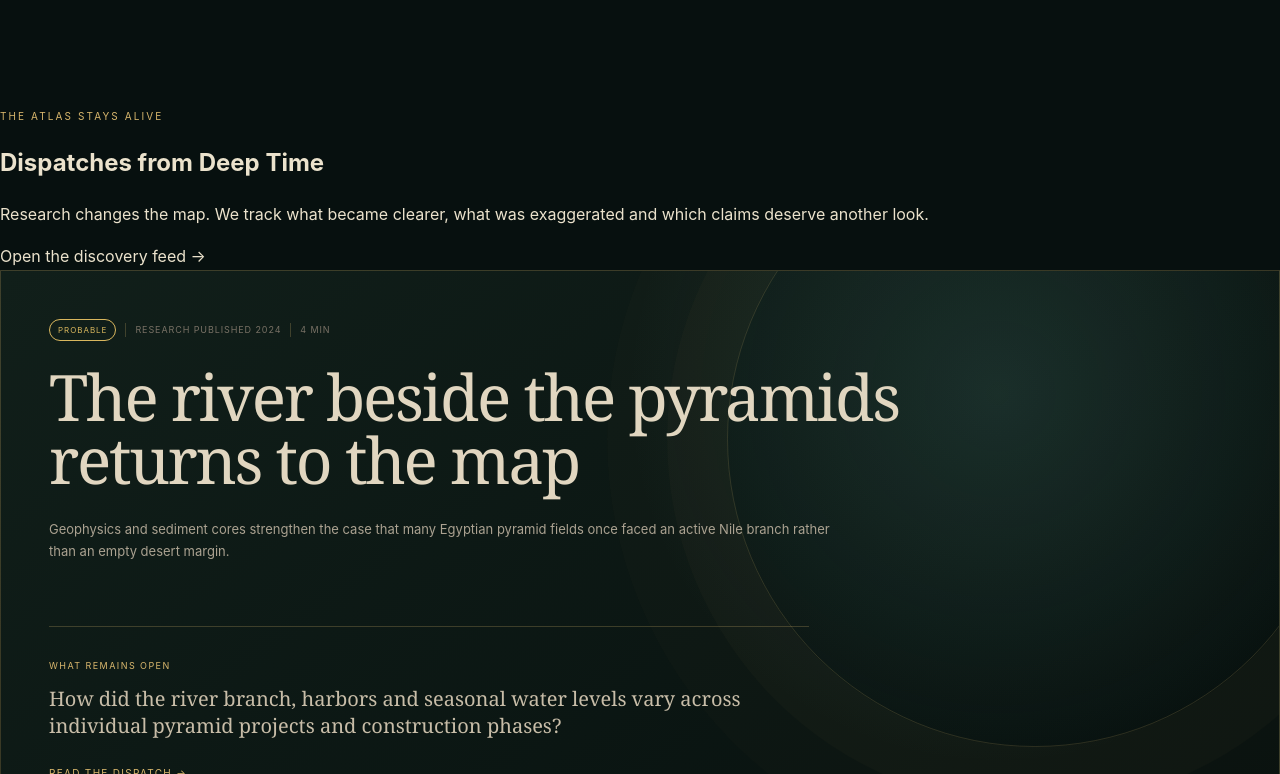
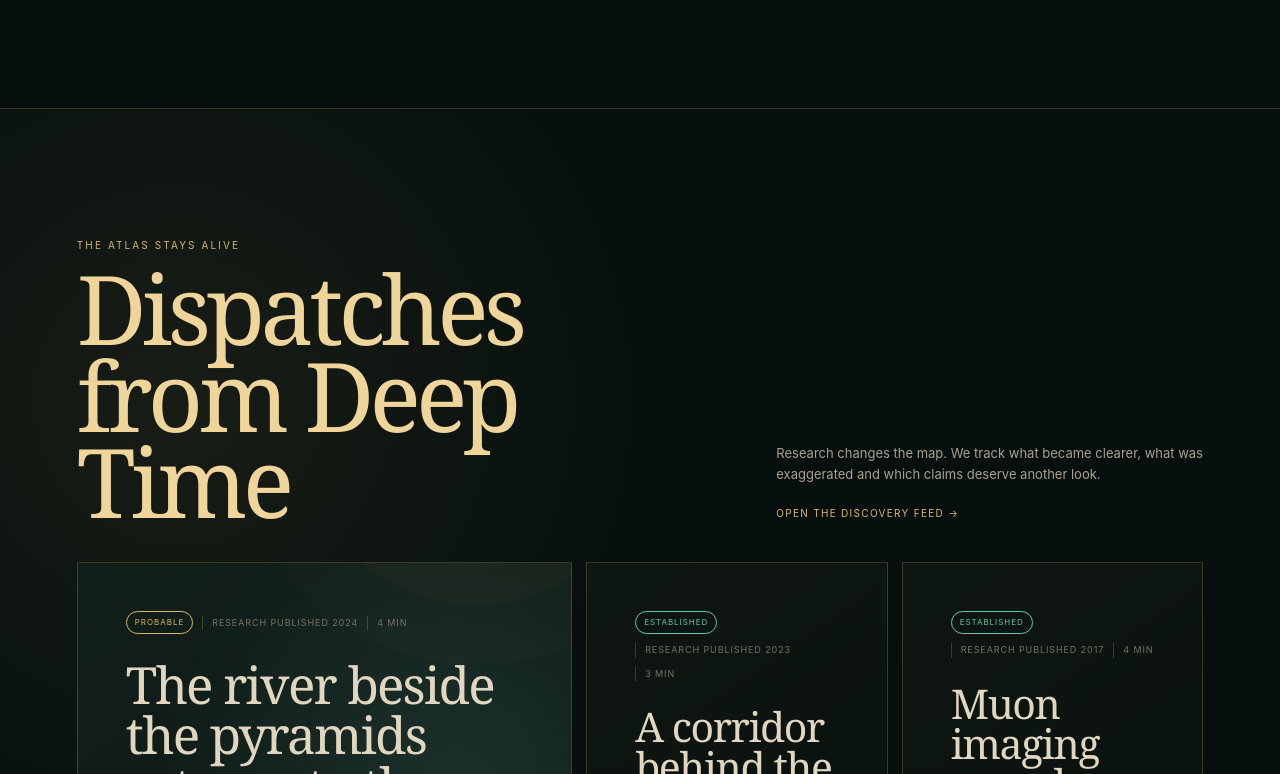
Before and after one commit to mikelninh/atlas-of-the-sacred, a Next.js app: page / in a window 1280 px wide. Shown: the part 6146-6920 px from the top of the page. Built offline with nearby package versions, Linux system fonts and the light colour scheme.

Commit message:
load homepage dispatch styles

```diff
--- a/app/globals.css
+++ b/app/globals.css
@@ -8,3 +8,4 @@
 @import "./styles/part8.css";
 @import "./styles/part9.css";
 @import "./styles/part10.css";
+@import "./styles/part11.css";
```
